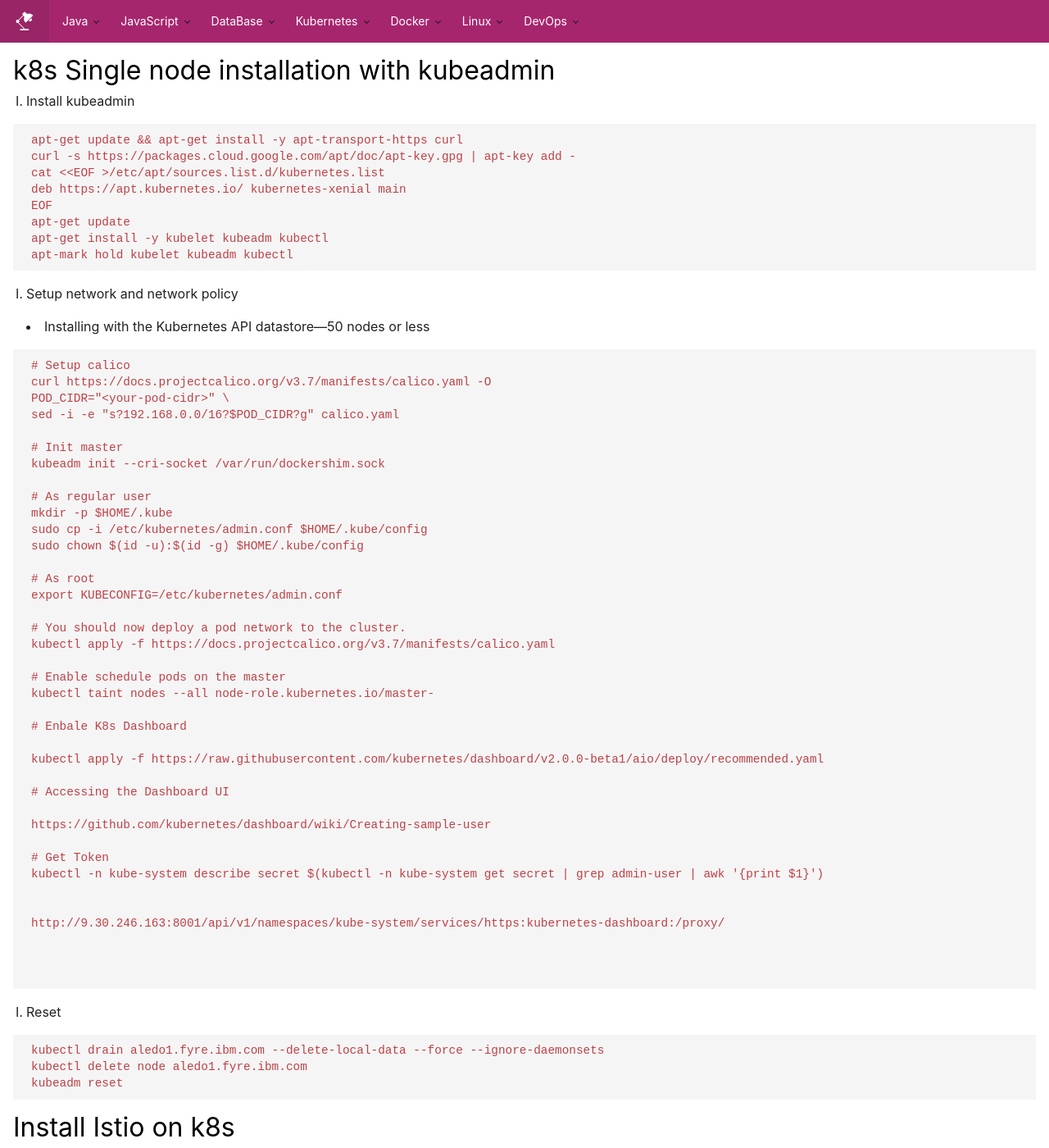
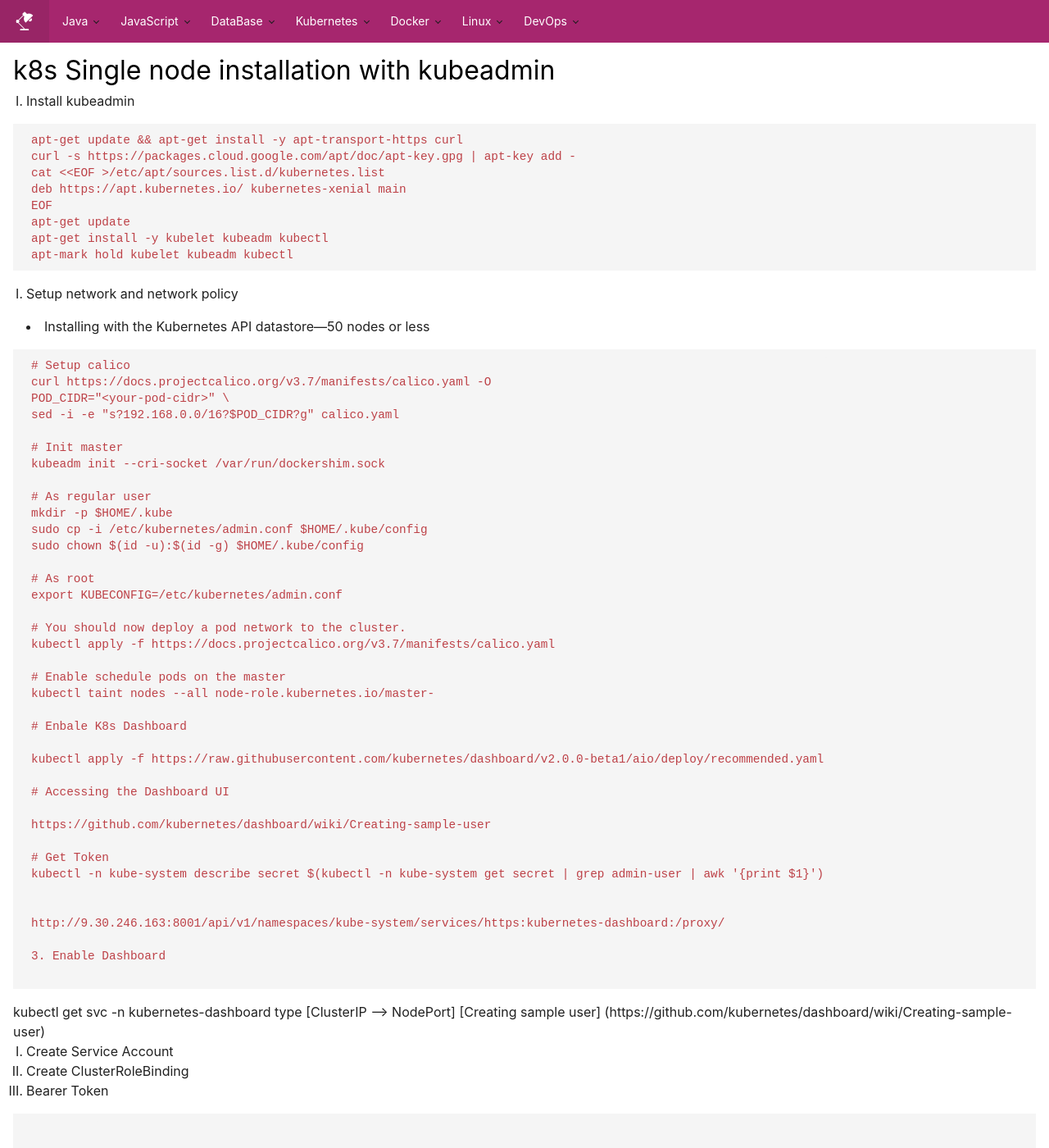
Before and after one commit to Evliess/evliess.github.io, a Jekyll site: the page built from _posts/2018-04-08-installation-kubernete.md, in a window 1280 px wide and 1400 px high. Shown: the whole window at 82% size. Built offline with Jekyll 4.4.1, drawn with Linux system fonts in a browser that asks for light colours; some web fonts are replaced; some of the changed text lies outside the part shown.

Commit message:
enable k8s dashboard

````diff
--- a/_posts/2018-04-08-installation-kubernete.md
+++ b/_posts/2018-04-08-installation-kubernete.md
@@ -60,10 +60,21 @@ kubectl -n kube-system describe secret $(kubectl -n kube-system get secret | gre
 
 http://9.30.246.163:8001/api/v1/namespaces/kube-system/services/https:kubernetes-dashboard:/proxy/
 
+3. Enable Dashboard
+
+```
+kubectl get svc -n kubernetes-dashboard
+type [ClusterIP --> NodePort]
+[Creating sample user] (https://github.com/kubernetes/dashboard/wiki/Creating-sample-user)
+
+1. Create Service Account
+2. Create ClusterRoleBinding
+3. Bearer Token
+
+```
 
 
-```
-3. Reset
+4. Reset
 
 ```
 kubectl drain aledo1.fyre.ibm.com --delete-local-data --force --ignore-daemonsets
````
